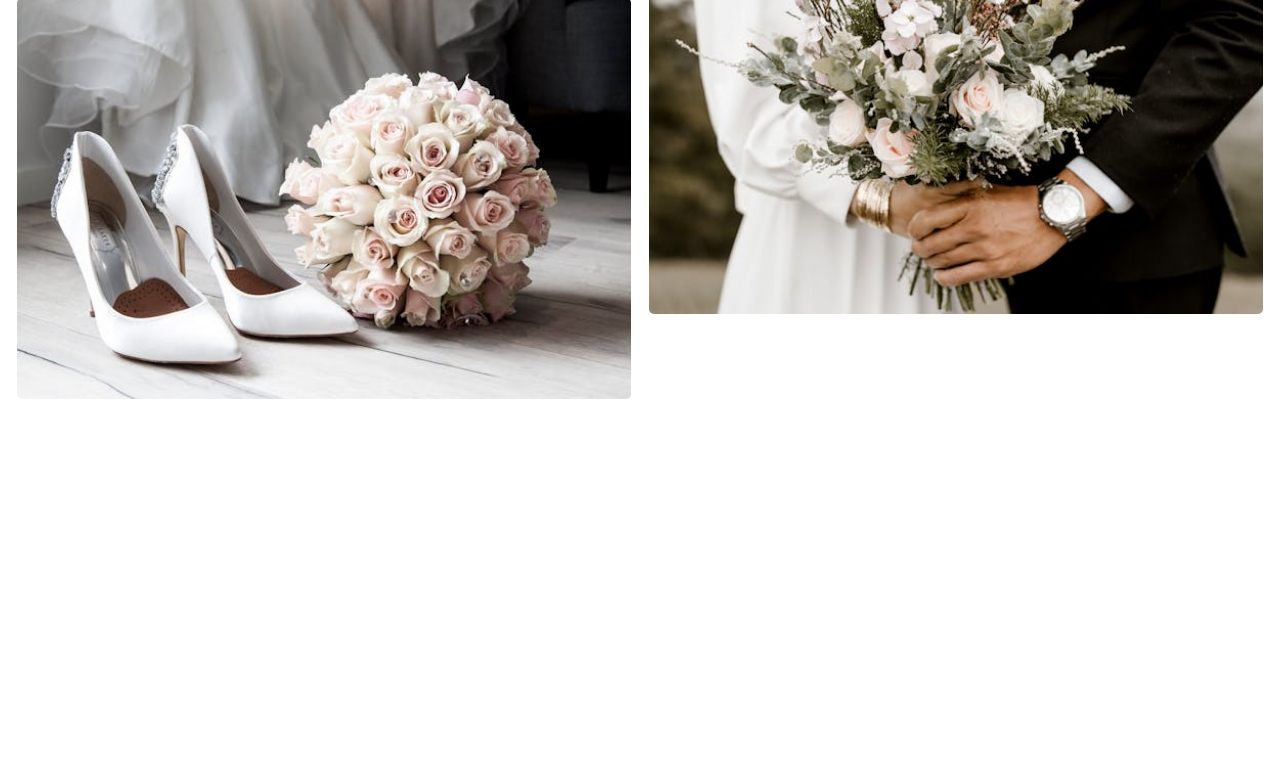
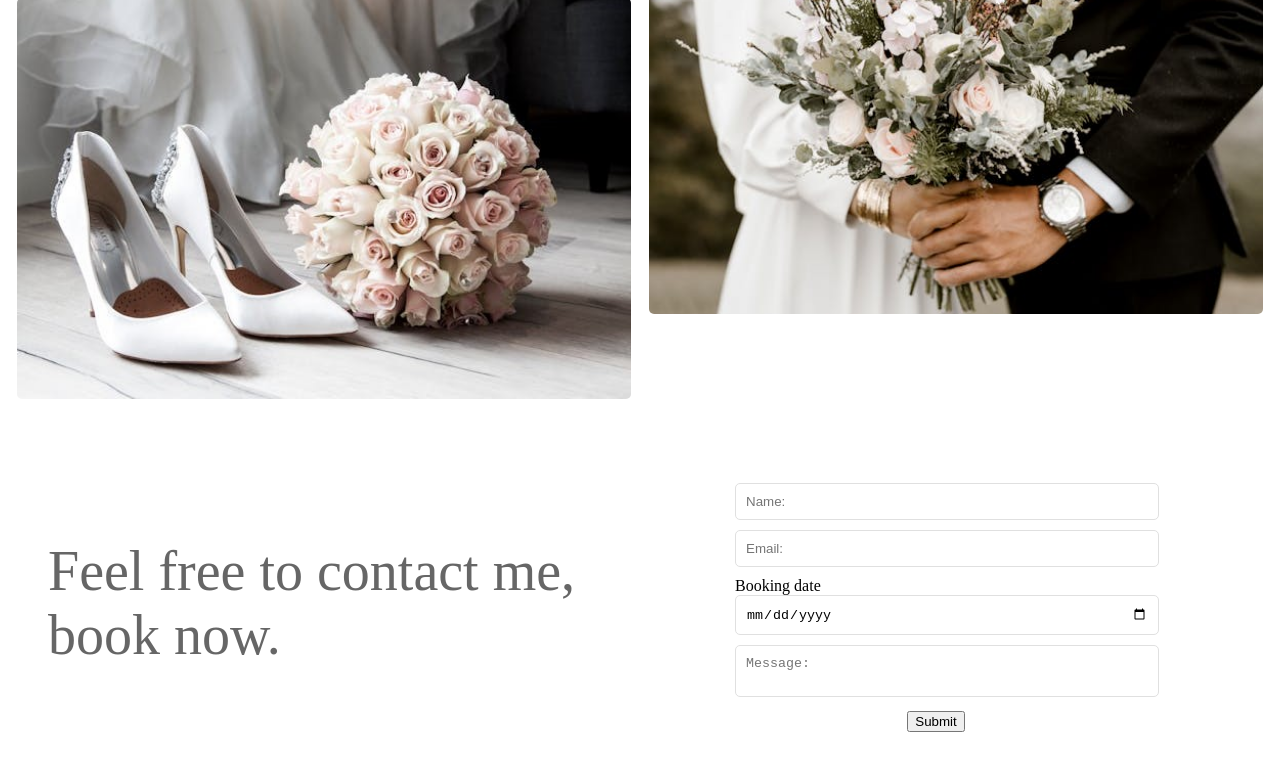
Before and after one commit to Ziad-Emad20/DarkModeTaskDEPI, a plain HTML site: page index.html in a window 1280 px wide. Shown: the part 3821-4591 px from the top of the page. Before the commit the page ends 4352 px from the top, so only its background shows below. Drawn offline with Linux system fonts and the light colour scheme.

Commit message:
Create Contact

```diff
--- a/CSS/styles.css
+++ b/CSS/styles.css
@@ -92,7 +92,7 @@ header .top-nav ul li a:hover,
 main {
     display: flex;
     justify-content: space-evenly;
-    margin: 4rem 0 7rem;
+    margin: 4rem 0;
 }
 
 main .container-l,
@@ -107,6 +107,39 @@ main img {
     border-radius: 5px;
     margin-bottom: 20px;
     border: var(--px-border) solid var(--base-border);
+}
+/* Contact Start */
+#contact {
+    margin: 0 3rem 13rem 3rem;
+    display: flex;
+    justify-content: space-between;
+
+}
+
+#contact article,#contact form {
+    width: 50%;
+}
+#contact form {
+    display: flex;
+    flex-direction: column;
+    align-items: center;
+}
+
+#contact article p {
+    font-size: 3.5em;
+    white-space: pre;
+    color: var(--base-txt);
+}
+
+#contact > form input,
+#contact > form textarea {
+    width: 100%;
+    padding: 10px;
+    margin-bottom: 10px;
+    border: 1px solid var(--base-border);
+    border-radius: 5px;
+    outline: none;
+    resize: none;
 }
 
 /* Footer Start */
--- a/index.html
+++ b/index.html
@@ -4,7 +4,7 @@
 <head>
     <meta charset="UTF-8">
     <meta name="viewport" content="width=device-width, initial-scale=1.0">
-    <link rel="stylesheet" href="https://cdnjs.cloudflare.com/ajax/libs/font-awesome/6.7.2/css/all.min.css"/>
+    <link rel="stylesheet" href="https://cdnjs.cloudflare.com/ajax/libs/font-awesome/6.7.2/css/all.min.css" />
     <link rel="stylesheet" href="CSS/styles.css">
     <link rel="shortcut icon" href="IMG/icon.png" type="image/x-icon">
     <title>Photographer</title>
@@ -20,9 +20,9 @@
         <nav class="top-nav">
             <ul id="item-active">
                 <li><a href="#home" class="btn active">Home</a></li>
-                <li><a href="#portfolio"  class="btn">Portfolio</a></li>
+                <li><a href="#portfolio" class="btn">Portfolio</a></li>
                 <li><a href="#Wedding" class="btn">Weddings</a></li>
-                <li><a href="#" class="btn">Contact</a></li>
+                <li><a href="#contact" class="btn">Contact</a></li>
             </ul>
         </nav>
     </header>
@@ -49,6 +49,25 @@
             <img src="IMG/w2.jpeg" width="100%" alt="">
         </section>
     </main>
+    <!-- Start Contact -->
+    <section id="contact">
+        <article>
+            <p>Feel free to contact me, <br>book now.</span></p>
+        </article>
+        <form action="" method="post"">
+            <div>
+                <input type="text" id="name" name="name" required placeholder="Name:">
+                <input type="email" id="email" name="email" required placeholder="Email:">
+                <div>
+                    <label for="date">Booking date</label><br>
+                    <input type="date" name="date" id="date" placeholder="Date:">
+                </div>
+                <textarea id="message" name="message" required placeholder="Message:"></textarea>
+            </div>
+            <button type="submit" class="btn">Submit</button>
+        </form>
+
+    </section>
     <!-- Start Footer -->
     <footer>
         <div class="social-media">
@@ -59,8 +78,8 @@
         <p>&copy; 2024 Photographer. All rights reserved.</p>
     </footer>
     <button id="changeMode">
-        <i class="fa-solid fa-moon" ></i>
-        <i class="fa-solid fa-sun" ></i>
+        <i class="fa-solid fa-moon"></i>
+        <i class="fa-solid fa-sun"></i>
     </button>
     <a href="#home" id="toUp"><i class="fa-solid fa-arrow-up" aria-hidden="true"></i></a>
     <script src="JS/main.js"></script>
```
Lines whose indentation alone changed are shown as unchanged.
